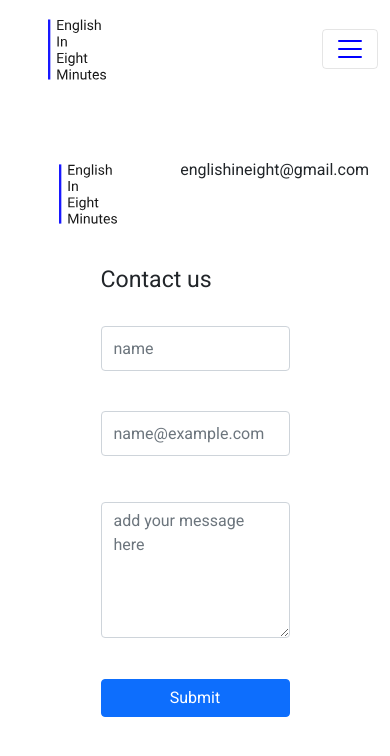
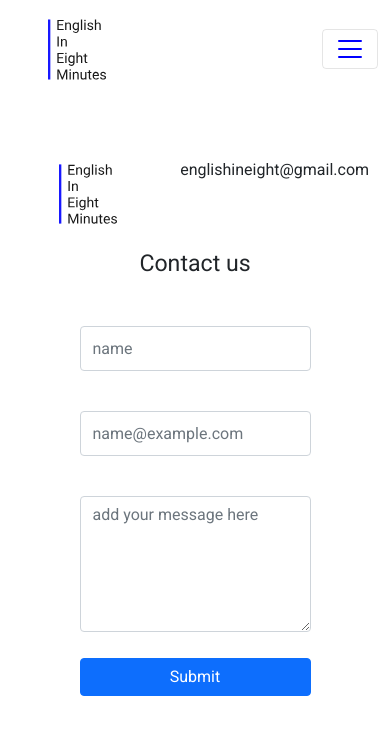
Before and after one commit to ChrisDietrich405/english-in-eight-react-final, a React (Create React App) app: page /nouns in a window 390 px wide. Shown: the top 756 px of the page. Built offline with nearby package versions, Linux system fonts and the light colour scheme.

Commit message:
restyled footer

```diff
--- a/src/components/Footer.js
+++ b/src/components/Footer.js
@@ -20,52 +20,46 @@ export default function Footer() {
           <p>englishineight@gmail.com</p>
         </div>
       </div>
-      <div className="contact-form-text-area-container">
-        <div className="contact-form">
+      <div className="contact-form-container">
         <h3>Contact us</h3>
+        <div className="form">
           <div className="mb-3">
-            <label
-              htmlFor="exampleFormControlInput1"
-              className="form-label"
-            ></label>
+            <label htmlFor="nameControlInput" className="form-label"></label>
             <input
               type="text"
-              className="form-control footer-form-control"
-              id="exampleFormControlInput1"
+              className="form-control"
+              id="nameControlInput"
               placeholder="name"
             />
           </div>
           <div className="mb-3">
-            <label
-              htmlFor="exampleFormControlInput1"
-              className="form-label"
-            ></label>
+            <label htmlFor="emailControlInput" className="form-label"></label>
             <input
               type="email"
-              className="form-control footer-form-control"
-              id="exampleFormControlInput1"
+              className="form-control"
+              id="emailControlInput"
               placeholder="name@example.com"
             />
           </div>
-        </div>
-
-        <div className="mb-3" id="text-area-container">
+          <div className="mb-3">
             <label
-            htmlFor="exampleFormControlTextarea1"
+              htmlFor="textAreaControlInput"
               className="form-label"
             ></label>
-
             <textarea
               placeholder="add your message here"
-            className="form-control footer-form-control text-area"
-            id="exampleFormControlTextarea1"
+              className="form-control text-area"
+              id="textAreaControlInput"
               rows="3"
             ></textarea>
           </div>
-        <button className="btn btn-primary footer-submit-btn" type="submit">
+          <div className="button-container">
+            <button className="btn btn-primary" type="submit">
               Submit
             </button>
           </div>
         </div>
+      </div>
+    </div>
   );
 }
--- a/src/styles/components/footer.scss
+++ b/src/styles/components/footer.scss
@@ -18,7 +18,7 @@
     align-items: flex-start;
   }
 
-  .contact-form {
+  .form {
     padding-bottom: 200px;
   }
 
@@ -41,14 +41,10 @@
     margin-left: 238px;
   }
 
-  .contact-form-text-area-container {
+  .contact-form-container {
     display: flex;
     justify-content: space-between;
     align-items: center;
-  }
-
-  #text-area-container {
-    margin-left: 80px;
   }
 
   .logo-contact-container {
@@ -71,16 +67,12 @@
     margin: 16px 0px 16px 10px !important;
   }
 
-  .contact-form-text-area-container {
+  .contact-form-container {
     flex-direction: column;
   }
 
-  .footer .contact-form {
+  .footer .form {
     padding-bottom: 0px;
-  }
-
-  .footer #text-area-container {
-    margin-left: 27px;
   }
 }
 
@@ -136,19 +128,10 @@
       margin-bottom: 20px !important;
     }
 
-    .contact-form {
+    .form {
       padding-bottom: 0;
       width: 70% !important;
       margin-bottom: 6px !important;
-    }
-
-    #text-area-container {
-      margin-left: 0px !important;
-    }
-
-    #text-area-container {
-      width: 70% !important;
-      margin-left: 0px;
     }
 
     .text-area {
@@ -157,15 +140,14 @@
     }
 
     .logo-email,
-    .contact-form {
+    .form {
       margin: 1rem 3rem;
     }
 
-    .contact-form-text-area-container {
+    .contact-form-container {
       width: 100%;
       display: flex;
       flex-direction: column;
-      padding: 0px 30px;
     }
 
     #text-area-container {
```
Lines whose indentation alone changed are shown as unchanged.
